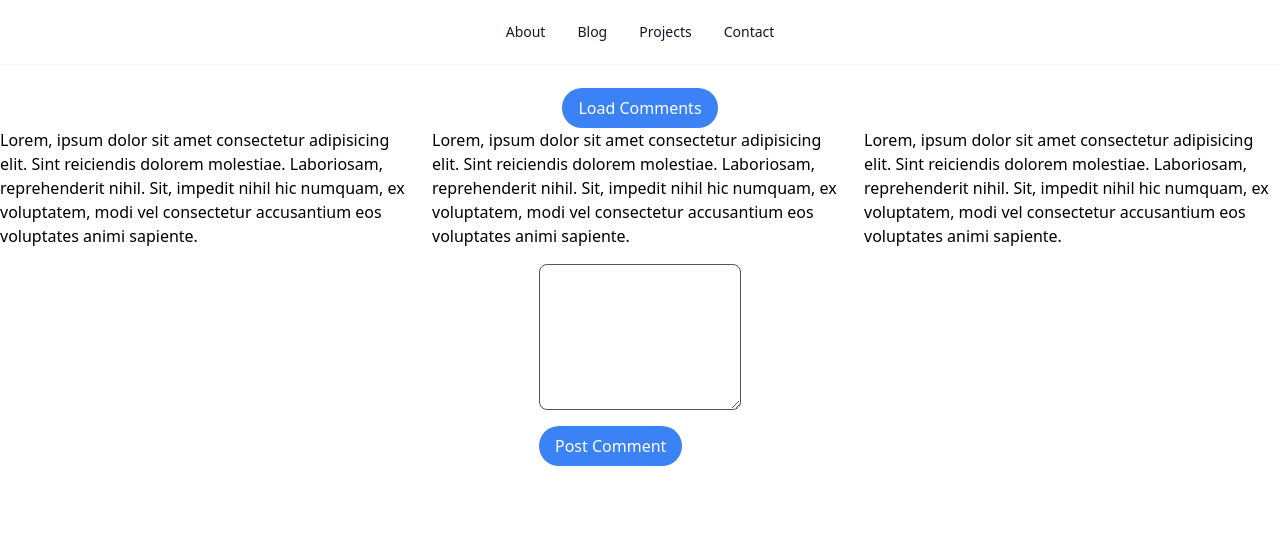
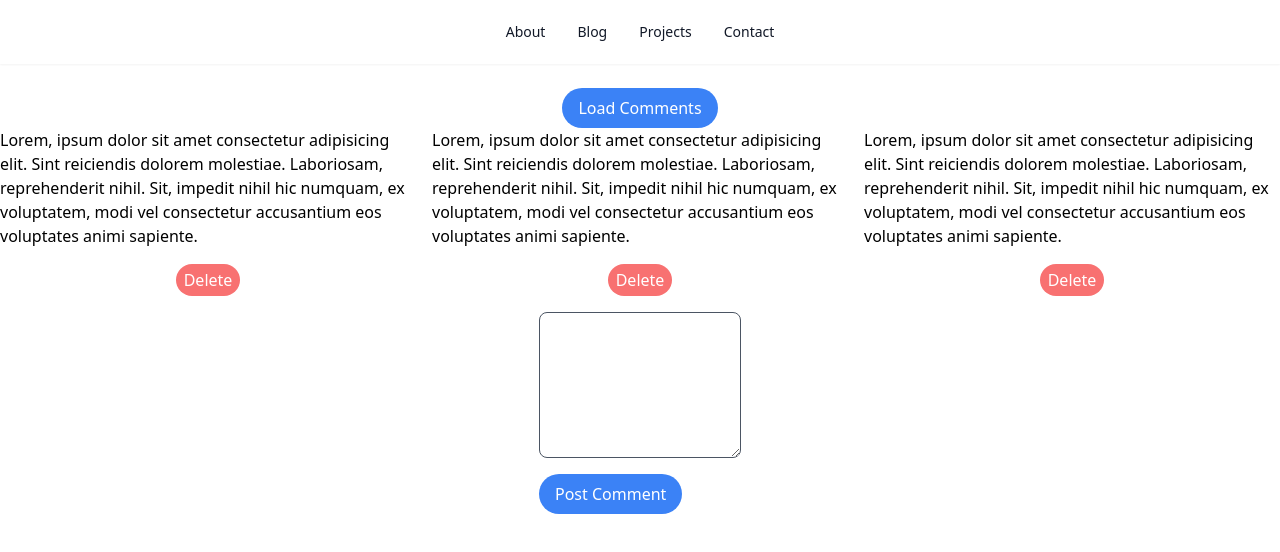
Before and after one commit to heyolaniran/next-contentful, a Next.js app: page /comments in a window 1280 px wide. Shown: the top 552 px of the page. Built offline with nearby package versions, Linux system fonts and the light colour scheme.

Commit message:
catch all routes & DELETE request

```diff
--- a/data/ressources.jsx
+++ b/data/ressources.jsx
@@ -7,11 +7,9 @@ export const comments = [
     {
         id: 2,
         text: 'Lorem, ipsum dolor sit amet consectetur adipisicing elit. Sint reiciendis dolorem molestiae. Laboriosam, reprehenderit nihil. Sit, impedit nihil hic numquam, ex voluptatem, modi vel consectetur accusantium eos voluptates animi sapiente.'
-
     },
     {
         id: 3,
         text: 'Lorem, ipsum dolor sit amet consectetur adipisicing elit. Sint reiciendis dolorem molestiae. Laboriosam, reprehenderit nihil. Sit, impedit nihil hic numquam, ex voluptatem, modi vel consectetur accusantium eos voluptates animi sapiente.'
-
     }
 ]
--- a/src/pages/api/[commentId].jsx
+++ /dev/null
@@ -1,31 +0,0 @@
-
-import { comments } from "../../../data/ressources"
-
-export default function CommentID (req, res) {
-
-    const { commentId } = req.query  ;
-
-    if(req.method === "GET")
-    {
-      const comment = comments.find((comment) => {
-      comment.id === parseInt(commentId)
-    })
-
-    res.status(201).json(comment)
-    }else if(req.method === "DELETE") {
-      const deleteComment = comments.find((comment) => {
-        comment.id === parseInt(commentId)
-      })
-
-      const index = comments.findIndex((comment) => {
-        comment.id === parseInt(commentId)
-      })
-
-      comments.splice(index, 1)
-
-      res.status(201).json(deleteComment) ;
-
-    }
-
-
-}
--- /dev/null
+++ b/src/pages/api/comments/[commentId].jsx
@@ -0,0 +1,32 @@
+
+import { comments } from "../../../../data/ressources"
+
+export default function CommentID (req, res) {
+
+    const { commentId } = req.query  ;
+
+    if(req.method === "GET")
+    {
+      const comment = comments.find((comment) =>
+        comment.id === parseInt(commentId)
+      )
+
+    res.status(200).json(comment)
+
+    }else if(req.method === "DELETE") {
+      const deleteComment = comments.find((comment) =>
+        comment.id === parseInt(commentId)
+      )
+
+      const index = comments.findIndex((comment) =>
+        comment.id === parseInt(commentId)
+      )
+
+      comments.splice(index, 1)
+
+      res.status(200).json(deleteComment) ;
+
+    }
+
+
+}
--- a/src/pages/comments/index.jsx
+++ b/src/pages/comments/index.jsx
@@ -29,11 +29,23 @@ export default function Comments () {
 
     }
 
+    const deleteComment = async (commentId) => {
+
+        const response = await fetch('/api/comments/'+commentId, {
+            method: 'DELETE'
+        })
+        const data = await response.json()
+
+        fetchComments()
+    }
+
+   useEffect(() => {
+        fetchComments()
+   }, [comment])
 
 
-    useEffect(() => {
-        fetchComments()
-    }, [comments])
+
+
 
 
 
@@ -46,9 +58,16 @@ export default function Comments () {
             <div className="grid xs:grid-cols-1 md:grid-cols-3 gap-4">
                 {comments && (
                     comments.map(comment => (
-                        <div className="" key={comment.id}>
-                            {comment.text}
+                        <div>
+                            <div className="" key={comment.id}>
+                                {comment.text}
+                            </div>
+
+                            <div className="mt-4 justify-center flex">
+                                <button className="bg-red-400 text-white rounded-full px-2 py-1" onClick={() => deleteComment(comment.id)}> Delete  </button>
+                            </div>
                         </div>
+
                     ))
                 )}
             </div>
```
